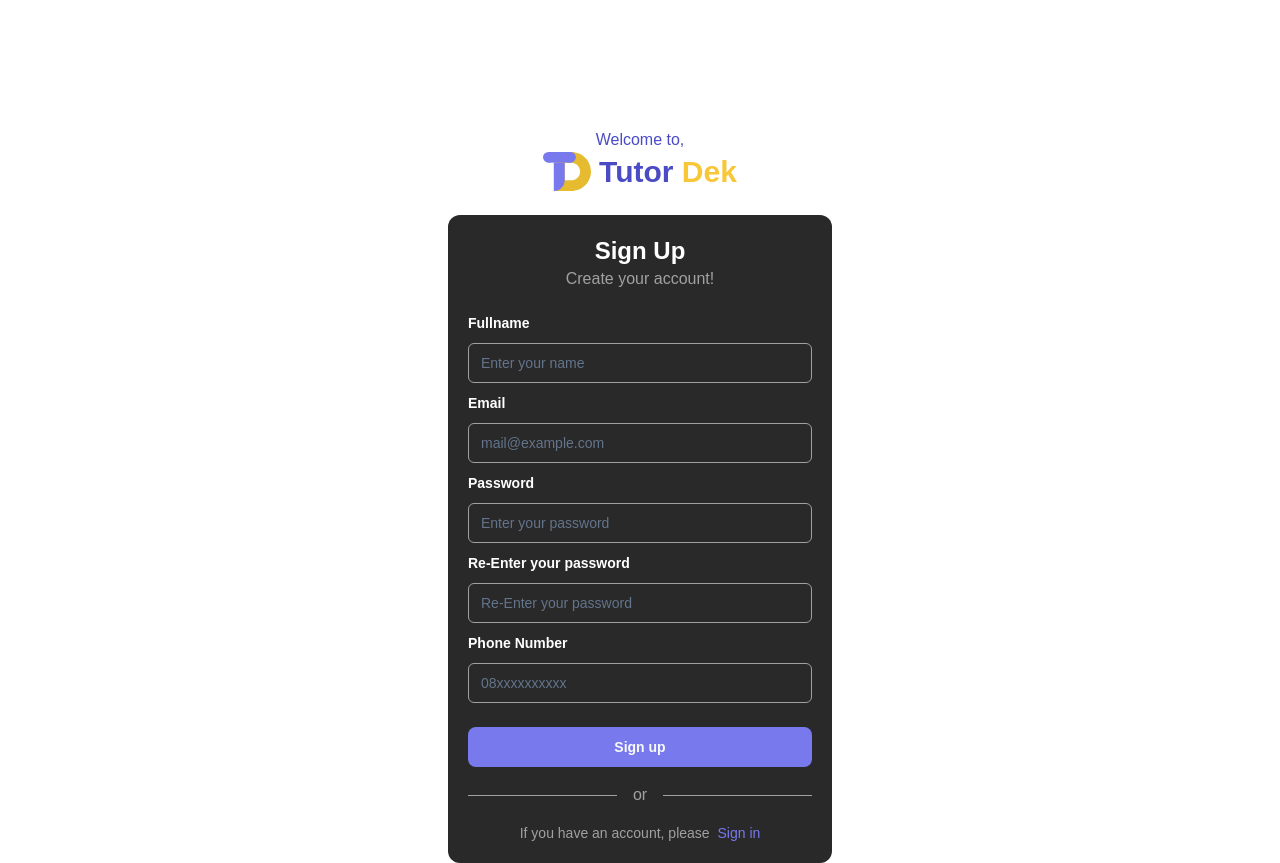
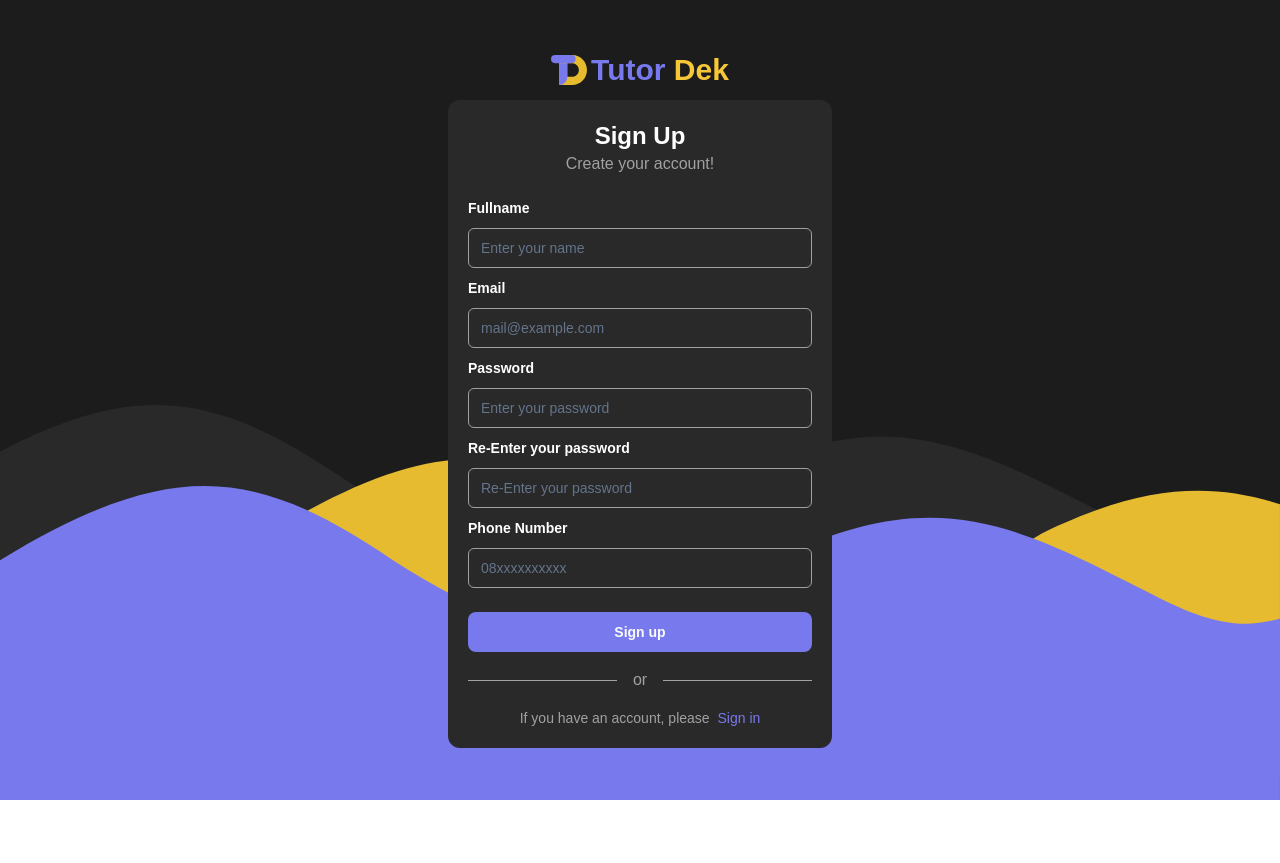
Before and after one commit to inRiza/TutorDek, a Next.js app: page /sign-up in a window 1280 px wide. After the commit the page ends 800 px from the top, so only its background shows below. Built offline with nearby package versions, Linux system fonts and the light colour scheme; a web font is replaced by a local one.

Commit message:
style: add styling for sign in and sign up

```diff
--- a/app/(auth)/sign-in/page.tsx
+++ b/app/(auth)/sign-in/page.tsx
@@ -1,21 +1,29 @@
 import Image from "next/image"
 import Logo from "@/public/logo.svg"
 import SignInForm from "@/components/form/SignInForm"
+import Background from "@/public/sign-in-bg.svg"
 
 const Home = () => {
   return (
     <main>
-      <div className="w-full h-full flex items-center justify-center flex-col pt-32">
-        <p className="font-medium text-[#4A4BC5]"> Welcome to, </p>
-        <div className="flex items-center gap-2">
+      <div className="w-full min-h-screen h-full flex items-center justify-center flex-col bg-[#1C1C1C] relative">
+        <Image
+          src={Background}
+          alt="bg"
+          className="w-full absolute bottom-0"
+        />
+        <div className="z-20 flex items-center flex-col">
+          <p className="font-medium text-[#7879ED] text-center"> Welcome to, </p>
+          <div className="flex items-center gap-1">
             <Image
             src={Logo}
             alt="Logo"
-          className="w-12"/>
-          <h2 className="font-bold text-3xl"> <span className="text-[#4A4BC5]">Tutor</span> <span className="text-[#F7C738]">Dek</span> </h2>
+            className="w-9"/>
+            <h2 className="font-bold text-3xl"> <span className="text-[#7879ED]">Tutor</span> <span className="text-[#F7C738]">Dek</span> </h2>
           </div>
           <div className="w-96 mt-6">
             <SignInForm />
+          </div>
         </div>
       </div>
     </main>
--- a/app/(auth)/sign-up/page.tsx
+++ b/app/(auth)/sign-up/page.tsx
@@ -1,21 +1,28 @@
 import SignUpForm from "@/components/form/SignUpForm"
 import Image from "next/image"
 import Logo from "@/public/logo.svg"
+import Background from "@/public/sign-in-bg.svg"
 
 const SignUp = () => {
   return (
     <section>
-      <div className="w-full h-full flex items-center justify-center flex-col pt-32">
-        <p className="font-medium text-[#4A4BC5]"> Welcome to, </p>
-        <div className="flex items-center gap-2">
-          <Image
-          src={Logo}
-          alt="Logo"
-          className="w-12"/>
-          <h2 className="font-bold text-3xl"> <span className="text-[#4A4BC5]">Tutor</span> <span className="text-[#F7C738]">Dek</span> </h2>
-        </div>
-        <div className="w-96 mt-6">
-          <SignUpForm />
+      <div className="w-full min-h-screen h-full flex items-center justify-center flex-col bg-[#1C1C1C] relative">
+        <Image
+          src={Background}
+          alt="bg"
+          className="w-full absolute bottom-0"
+        />
+        <div className="z-20 flex items-center flex-col">
+          <div className="flex items-center gap-1">
+            <Image
+            src={Logo}
+            alt="Logo"
+            className="w-9"/>
+            <h2 className="font-bold text-3xl"> <span className="text-[#7879ED]">Tutor</span> <span className="text-[#F7C738]">Dek</span> </h2>
+          </div>
+          <div className="w-96 mt-3">
+            <SignUpForm />
+          </div>
         </div>
       </div>
     </section>
```
Lines whose indentation alone changed are shown as unchanged.
